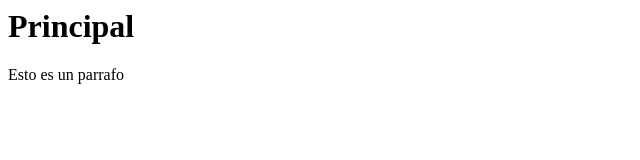
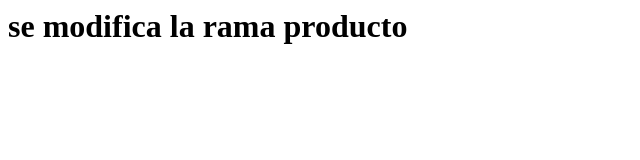
Before and after one commit to Davison205/ejemplo, a plain HTML site: page index.html in a window 1280 px wide. Shown: the whole page, without its empty margins (0-640 px from the left). Drawn offline with Linux system fonts and the light colour scheme.

Commit message:
se modifica el archivo index

```diff
--- a/index.html
+++ b/index.html
@@ -1,2 +1 @@
-<h1>Principal</h1>
-<p>Esto es un parrafo</p>
+<h1>se modifica la rama producto</h1>
```
